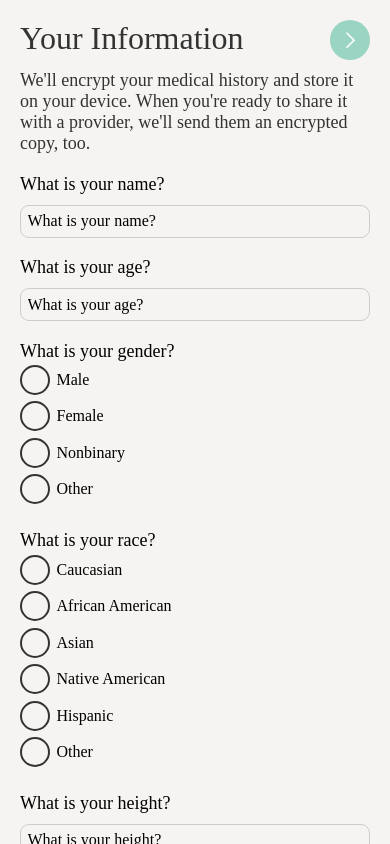
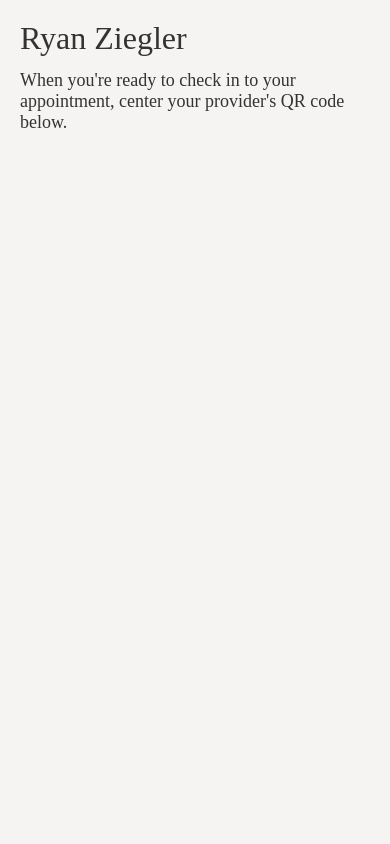
Before and after one commit to PennAppsProject2021/mobile-app, a React Native app: screen / in a window 390 px wide. Built offline with nearby package versions, Linux system fonts and the light colour scheme.

Commit message:
create base home screen no qr

```diff
--- a/App.tsx
+++ b/App.tsx
@@ -12,10 +12,14 @@ import React, { useEffect } from 'react';
 import OnBoard from './src/screens/OnBoard';
 import CreatePasscode from './src/screens/CreatePasscode';
 import EnterInformation from './src/screens/EnterInformation';
+import { UserDataProvider } from './src/context/UserDataProvider';
+import Home from './src/screens/Home';
 
 function App() {
   return (
-    <EnterInformation/>
+    <UserDataProvider>
+      <Home/>
+    </UserDataProvider>
   )
 }
 
--- /dev/null
+++ b/src/context/UserDataProvider.tsx
@@ -0,0 +1,29 @@
+import React, { useState, ReactNode } from 'react';
+
+type UD = Record<string, unknown>
+
+const UserDataContext = React.createContext<{userData: UD, setUserData: (data: UD) => void}>({
+    userData: {
+        name: "Ryan Ziegler"
+    },
+    setUserData: () => null,
+});
+
+type Props = {
+    children: ReactNode
+}
+function UserDataProvider({children}: Props) {
+    const [userData, setUserData] = useState<UD>({name: "Ryan Ziegler"});
+
+    return (
+        <UserDataContext.Provider value={{userData, setUserData}}>
+            {children}
+        </UserDataContext.Provider>
+    )
+}
+
+function useUserData() {
+    return React.useContext(UserDataContext);
+}
+
+export {UserDataProvider, useUserData};
--- /dev/null
+++ b/src/screens/Home.tsx
@@ -0,0 +1,31 @@
+import React from 'react';
+import { StyleSheet, View } from 'react-native';
+import HeaderText from '../components/HeaderText';
+import { useUserData } from '../context/UserDataProvider';
+import { measures, colors } from '../styles';
+import BodyText from '../components/BodyText';
+
+function Home() {
+    const {userData} = useUserData();
+    return (
+        <View style={styles.container}>
+            <HeaderText>
+                {userData.name as string}
+            </HeaderText>
+            <BodyText>
+                When you're ready to check in to your appointment,
+                center your provider's QR code below.
+            </BodyText>
+        </View>
+    )
+}
+
+export default Home;
+
+const styles = StyleSheet.create({
+    container: {
+        padding: measures.margins.gutter,
+        backgroundColor: colors.bgLight,
+        flex: 1
+    }
+})
```
